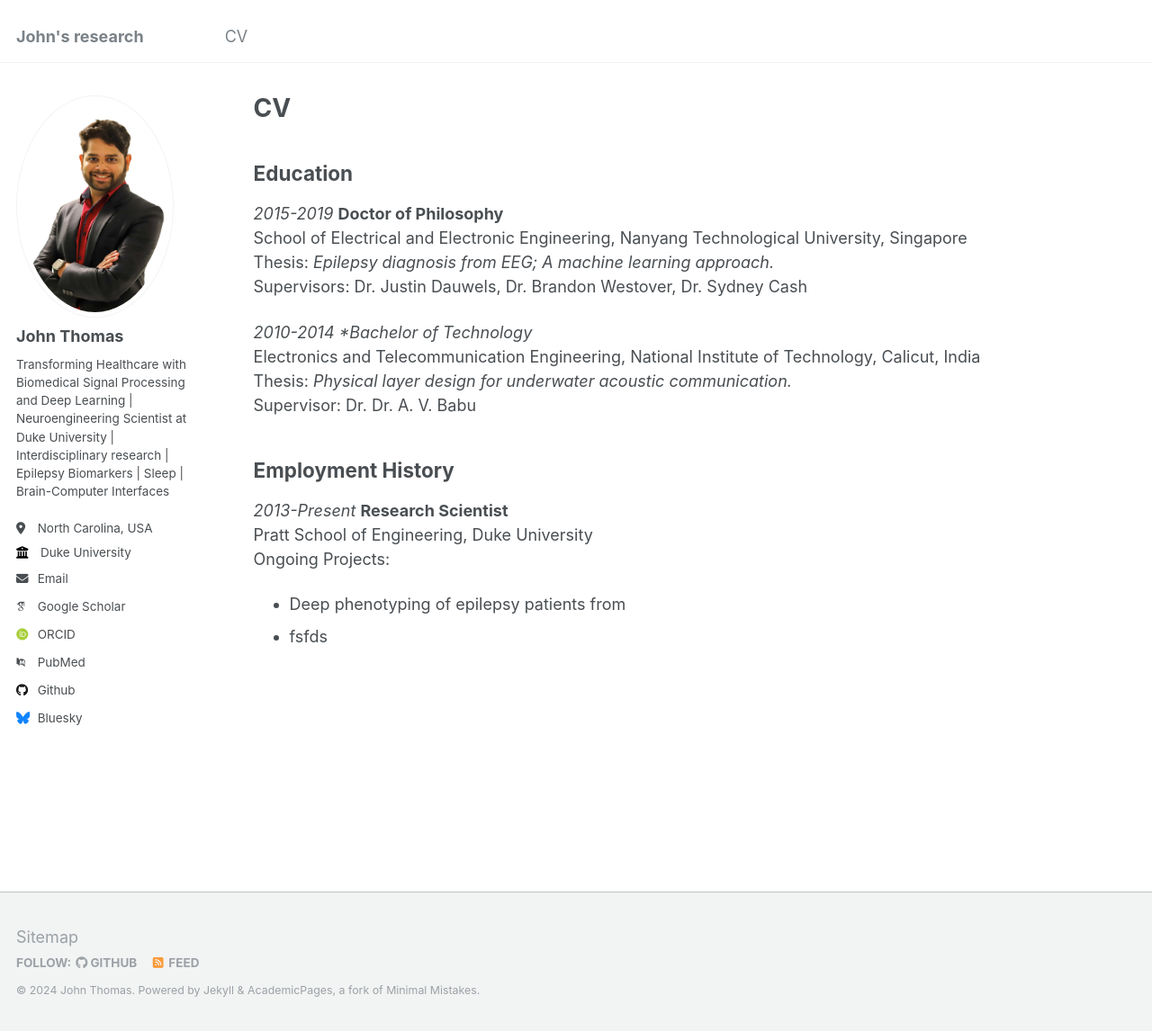
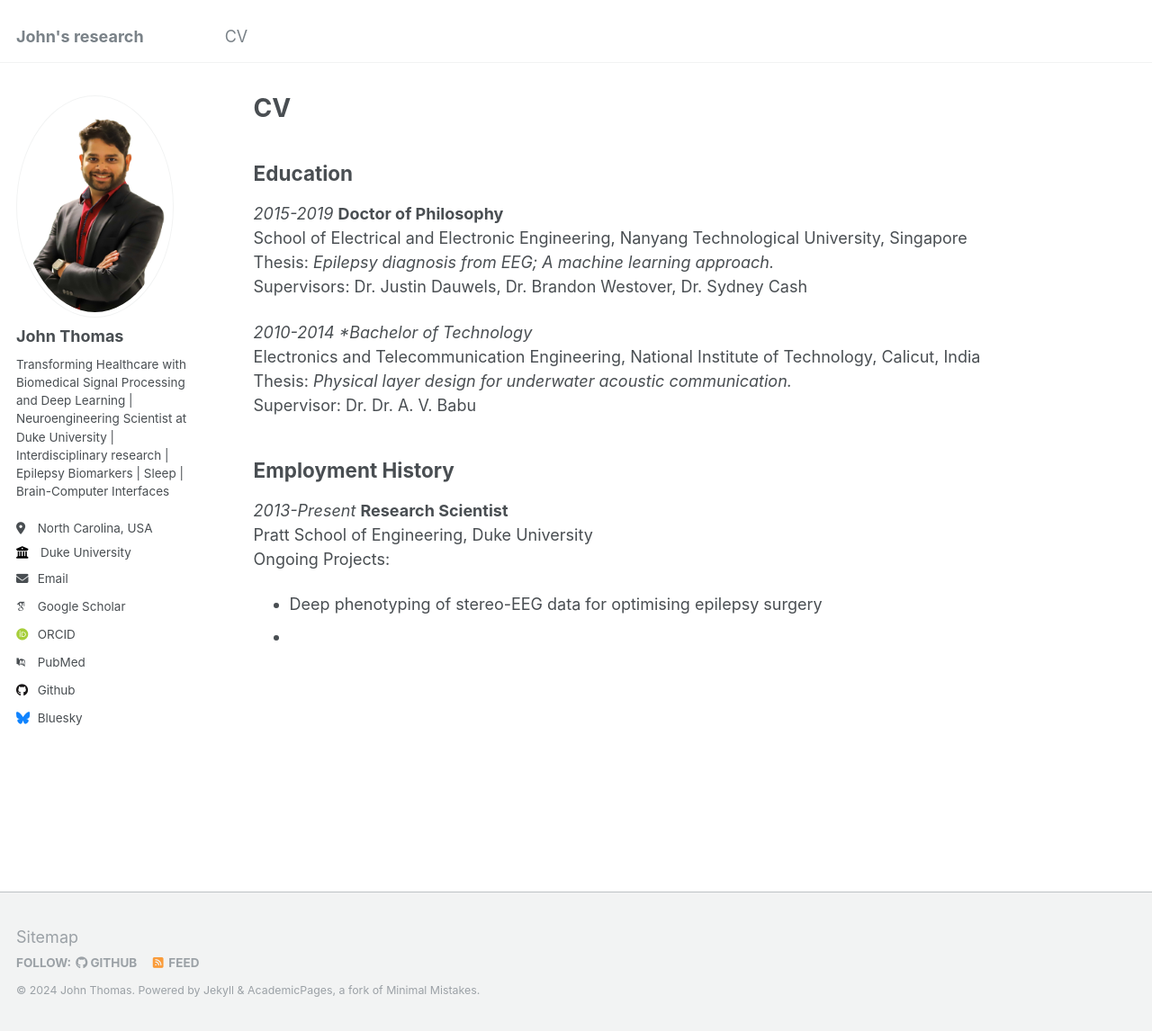
Before and after one commit to johnthomasphd/johnthomasphd.github.io, a Jekyll site: the page built from _pages/cv.md, in a window 1280 px wide and 1146 px high. Shown: the whole window at 90% size. Built offline with Jekyll 4.4.1, drawn with Linux system fonts in a browser that asks for light colours; some web fonts are replaced.

Commit message:
Update cv.md

```diff
--- a/_pages/cv.md
+++ b/_pages/cv.md
@@ -26,5 +26,5 @@ Supervisor: Dr. Dr. A. V. Babu
 *2013-Present* **Research Scientist**
 Pratt School of Engineering, Duke University
 Ongoing Projects:
-* Deep phenotyping of epilepsy patients from
-* fsfds
+* Deep phenotyping of stereo-EEG data for optimising epilepsy surgery
+*
```
